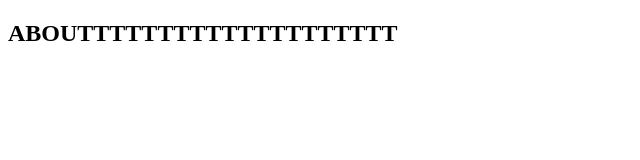
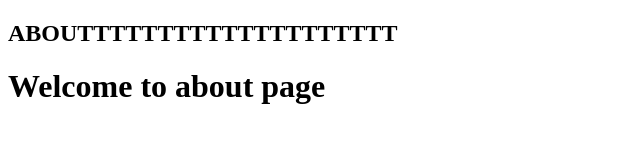
Before and after one commit to Surajsrini123/first, a plain HTML site: page about.html in a window 1280 px wide. Shown: the whole page, without its empty margins (0-640 px from the left). Drawn offline with Linux system fonts and the light colour scheme.

Commit message:
aboutchanges

```diff
--- a/about.html
+++ b/about.html
@@ -8,5 +8,6 @@
 <body>
 
     <h2>ABOUTTTTTTTTTTTTTTTTTTTT</h2>
+    <h1>Welcome to about page</h1>
 </body>
 </html>
```
